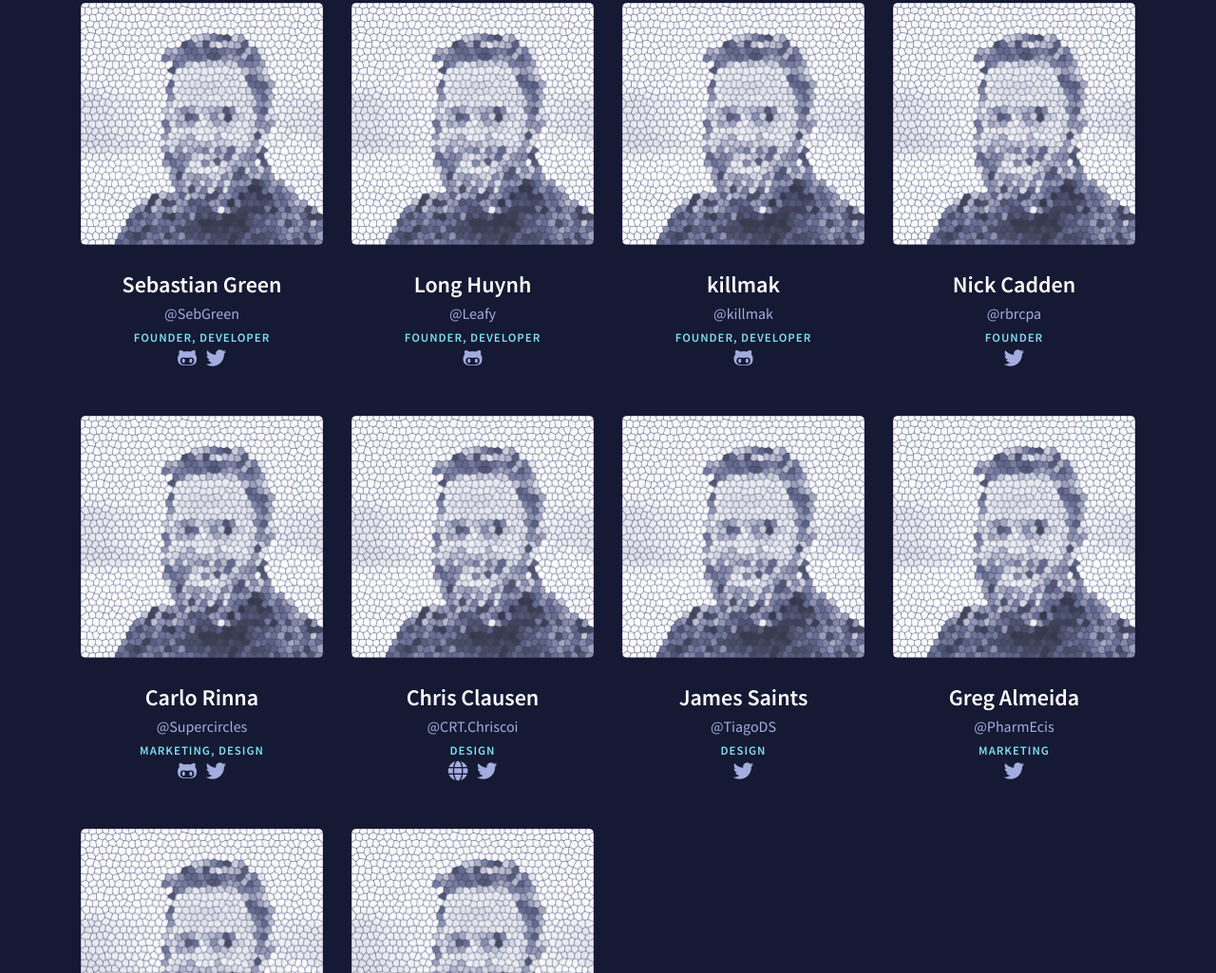
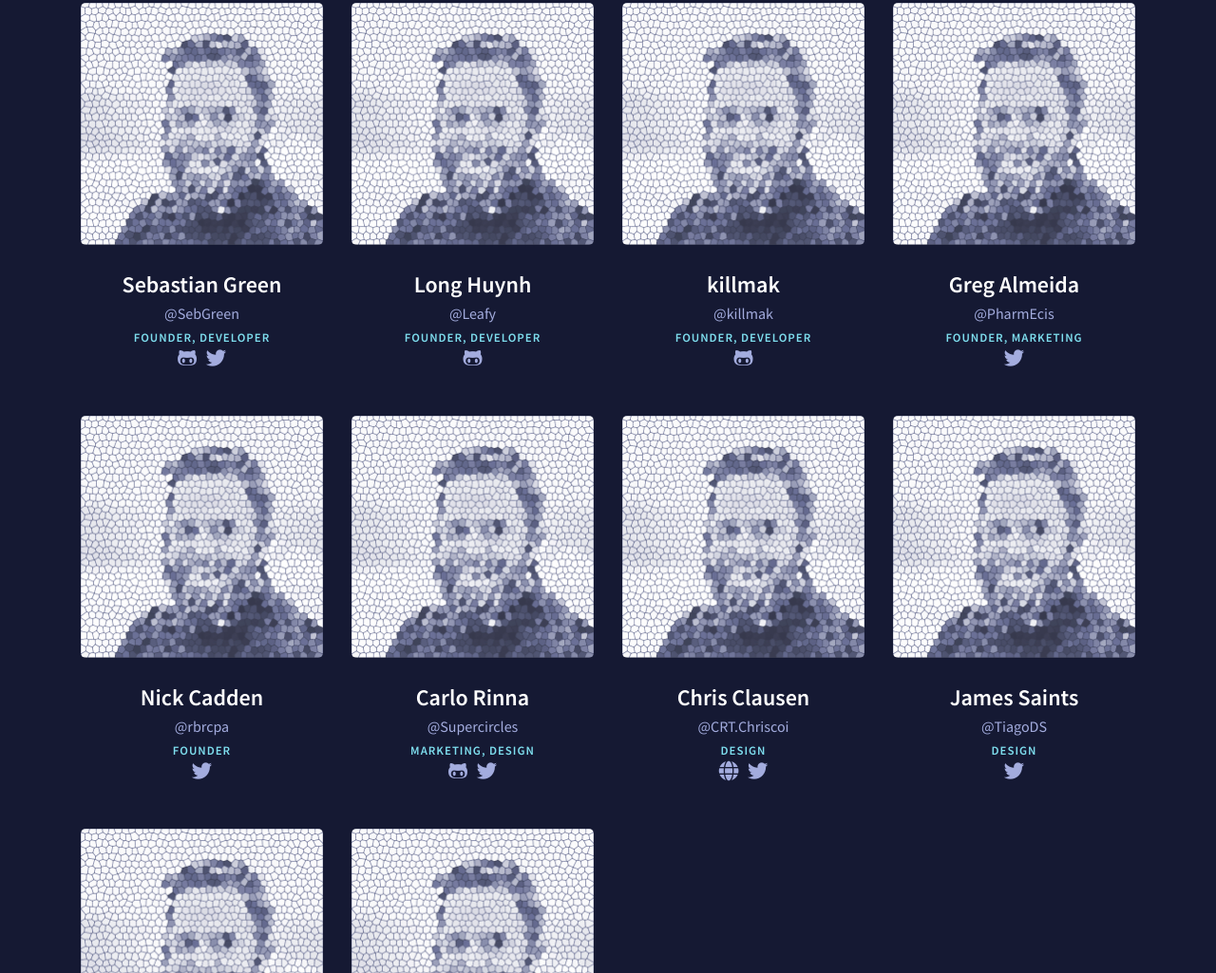
Before and after one commit to cancabron/Free-time-swap, a plain HTML site: page index.html in a window 1280 px wide. Shown: the part 6941-7966 px from the top of the page at 95% size. Drawn offline with Linux system fonts and the light colour scheme; no server answers.

Commit message:
Our Community Team

```diff
--- a/index.html
+++ b/index.html
@@ -461,6 +461,13 @@
                         <a href="https://github.com/killmak" target="_blank"><i class="fab fa-github-alt fa-lg"></i></a>
                 </div>
                 <div class="col-12 col-sm-6 col-md-3 col-lg-3 mb-5">
+                        <img src="images/team/profile-pic-demo.jpg" alt="team" class="img-fluid img-team mb-4">
+                        <h4 class="mb-0">Greg Almeida</h4>
+                        @PharmEcis<br>
+                        <small class="text-info text-uppercase">Founder, Marketing</small><br>
+                        <a href="https://twitter.com/PharmEcis" target="_blank"><i class="fab fa-twitter fa-lg"></i></a>
+                </div>
+                <div class="col-12 col-sm-6 col-md-3 col-lg-3 mb-5">
                     <img src="images/team/profile-pic-demo.jpg" alt="team" class="img-fluid img-team mb-4">
                     <h4 class="mb-0">Nick Cadden</h4>
                     @rbrcpa<br>
@@ -489,13 +496,6 @@
                         @TiagoDS<br>
                         <small class="text-info text-uppercase">Design</small><br>
                         <a href="https://twitter.com/TDS1337" target="_blank"><i class="fab fa-twitter fa-lg"></i></a>
-                </div>
-                <div class="col-12 col-sm-6 col-md-3 col-lg-3 mb-5">
-                        <img src="images/team/profile-pic-demo.jpg" alt="team" class="img-fluid img-team mb-4">
-                        <h4 class="mb-0">Greg Almeida</h4>
-                        @PharmEcis<br>
-                        <small class="text-info text-uppercase">Marketing</small><br>
-                        <a href="https://twitter.com/PharmEcis" target="_blank"><i class="fab fa-twitter fa-lg"></i></a>
                 </div>
                 <div class="col-12 col-sm-6 col-md-3 col-lg-3 mb-5">
                         <img src="images/team/profile-pic-demo.jpg" alt="team" class="img-fluid img-team mb-4">
```
